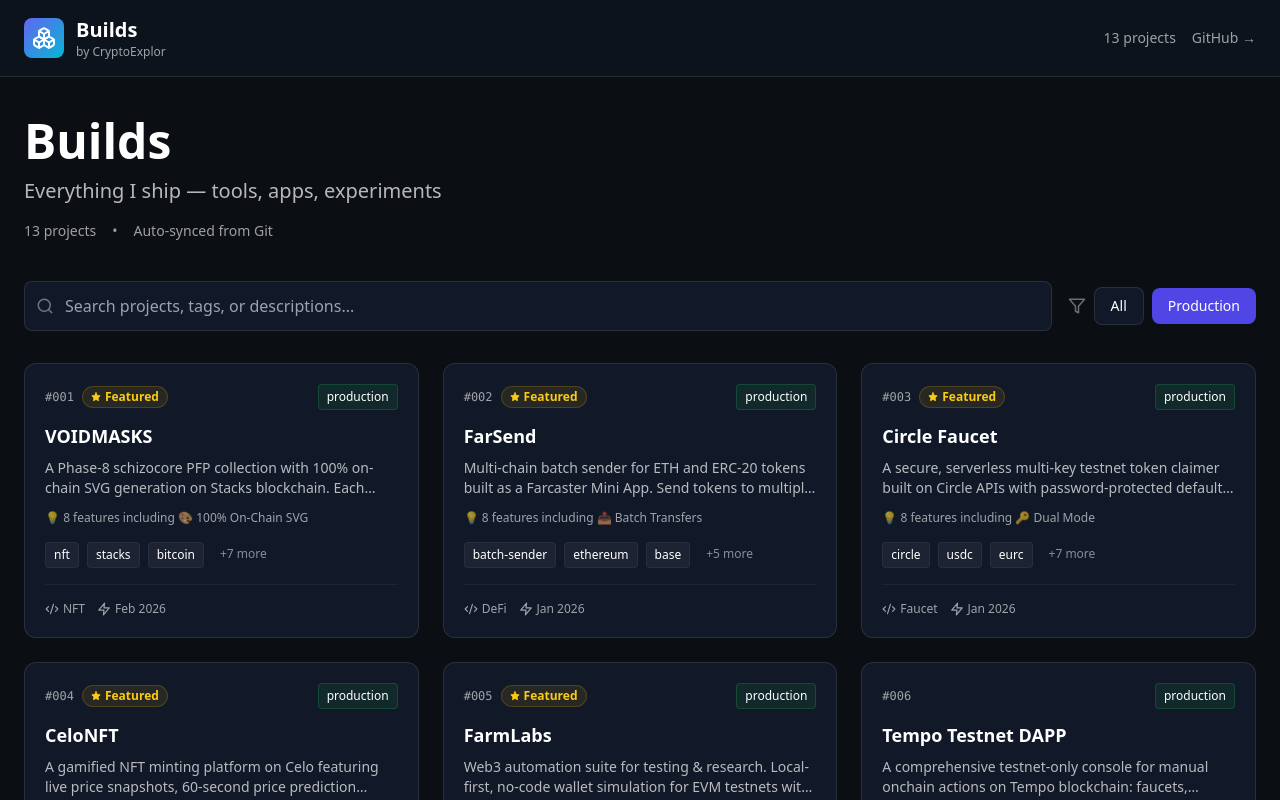
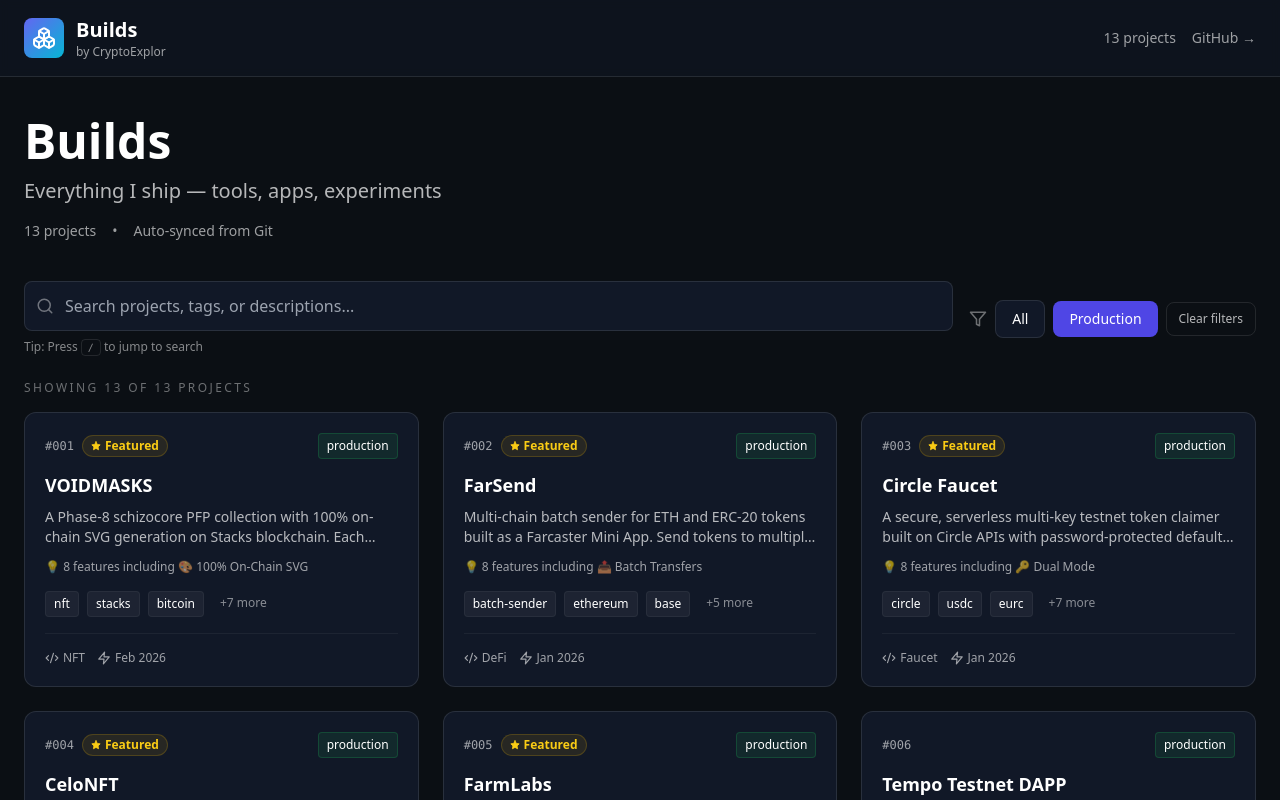
Before and after one commit to CryptoExplor/builds, a Next.js app: page / in a window 1280 px wide. Both pictures are taken after a click on the button "Production". Shown: the top 800 px of the page. Built offline with nearby package versions, Linux system fonts and the light colour scheme.

Commit message:
Add search shortcut hint

```diff
--- a/app/components/ToolGrid.jsx
+++ b/app/components/ToolGrid.jsx
@@ -1,14 +1,43 @@
 'use client'
 
-import { useState, useMemo } from 'react'
+import { useEffect, useMemo, useRef, useState } from 'react'
 import { Search, Filter } from 'lucide-react'
 import ToolCard from './ToolCard'
 
 export default function ToolGrid({ tools }) {
   const [searchQuery, setSearchQuery] = useState('')
   const [selectedStatus, setSelectedStatus] = useState('all')
+  const searchInputRef = useRef(null)
 
   const allStatuses = ['all', ...new Set(tools.map(t => t.status))]
+  const hasActiveFilters = searchQuery.trim().length > 0 || selectedStatus !== 'all'
+  const resetFilters = () => {
+    setSearchQuery('')
+    setSelectedStatus('all')
+  }
+
+  useEffect(() => {
+    const handleKeyDown = event => {
+      if (event.key !== '/' || event.metaKey || event.ctrlKey || event.altKey) {
+        return
+      }
+
+      const target = event.target
+      const isTypingField =
+        target instanceof HTMLElement &&
+        (target.tagName === 'INPUT' ||
+          target.tagName === 'TEXTAREA' ||
+          target.isContentEditable)
+
+      if (!isTypingField) {
+        event.preventDefault()
+        searchInputRef.current?.focus()
+      }
+    }
+
+    window.addEventListener('keydown', handleKeyDown)
+    return () => window.removeEventListener('keydown', handleKeyDown)
+  }, [])
 
   const filteredTools = useMemo(() => {
     return tools.filter(tool => {
@@ -26,19 +55,27 @@
   return (
     <>
       {/* Filters */}
-      <div className="mb-8 flex flex-col sm:flex-row gap-4">
-        <div className="flex-1 relative">
+      <div className="mb-6 flex flex-col sm:flex-row gap-4">
+        <div className="flex-1">
+          <div className="relative">
           <Search className="absolute left-3 top-1/2 -translate-y-1/2 opacity-40" size={18} />
           <input
             type="text"
             placeholder="Search projects, tags, or descriptions..."
             value={searchQuery}
             onChange={e => setSearchQuery(e.target.value)}
+            ref={searchInputRef}
+            aria-label="Search projects"
+            aria-describedby="search-shortcut-hint"
             className="w-full pl-10 pr-4 py-3 bg-[#111827] border border-white/10 rounded-lg focus:outline-none focus:border-indigo-500 transition"
           />
+          </div>
+          <div id="search-shortcut-hint" className="mt-2 text-xs text-white/50">
+            Tip: Press <span className="rounded border border-white/10 px-1.5 py-0.5 font-mono text-[10px]">/</span> to jump to search
+          </div>
         </div>
 
-        <div className="flex gap-2 items-center">
+        <div className="flex flex-wrap gap-2 items-center">
           <Filter size={18} className="opacity-40" />
           {allStatuses.map(status => (
             <button
@@ -53,19 +90,43 @@
               {status}
             </button>
           ))}
+          {hasActiveFilters && (
+            <button
+              type="button"
+              onClick={resetFilters}
+              className="px-3 py-2 rounded-lg text-xs border border-white/10 text-white/70 hover:text-white hover:border-white/30 transition"
+            >
+              Clear filters
+            </button>
+          )}
         </div>
       </div>
 
       {/* Grid */}
       {filteredTools.length > 0 ? (
-        <div className="grid gap-6 md:grid-cols-2 lg:grid-cols-3">
-          {filteredTools.map(tool => (
-            <ToolCard key={tool.slug} tool={tool} />
-          ))}
-        </div>
+        <>
+          <div className="mb-4 text-xs uppercase tracking-[0.2em] text-white/40">
+            Showing {filteredTools.length} of {tools.length} projects
+          </div>
+          <div className="grid gap-6 md:grid-cols-2 lg:grid-cols-3">
+            {filteredTools.map(tool => (
+              <ToolCard key={tool.slug} tool={tool} />
+            ))}
+          </div>
+        </>
       ) : (
-        <div className="text-center py-20 opacity-60">
-          <p>No projects found matching your filters</p>
+        <div className="text-center py-16 border border-dashed border-white/10 rounded-2xl bg-white/[0.02]">
+          <p className="text-lg font-semibold">No projects found</p>
+          <p className="mt-2 text-sm text-white/50">Try adjusting your search or status filter.</p>
+          {hasActiveFilters && (
+            <button
+              type="button"
+              onClick={resetFilters}
+              className="mt-6 inline-flex items-center justify-center px-4 py-2 rounded-lg text-sm border border-white/10 text-white/80 hover:text-white hover:border-white/30 transition"
+            >
+              Clear filters
+            </button>
+          )}
         </div>
       )}
     </>
--- a/app/tools/[slug]/page.jsx
+++ b/app/tools/[slug]/page.jsx
@@ -82,7 +82,7 @@
       <div className="min-h-screen bg-[#0b0f14] text-white">
         <div className="max-w-3xl mx-auto px-6 py-20 text-center">
           <h1 className="text-2xl font-bold mb-4">Project not found</h1>
-          <p className="opacity-60 mb-6">The project you're looking for doesn't exist or has been removed.</p>
+          <p className="opacity-60 mb-6">The project you&apos;re looking for doesn&apos;t exist or has been removed.</p>
           <Link href="/" className="text-indigo-400 hover:underline inline-flex items-center gap-2">
             <ArrowLeft size={16} />
             Back to all projects
```
Also changed, not shown: .eslintrc.json (added).
